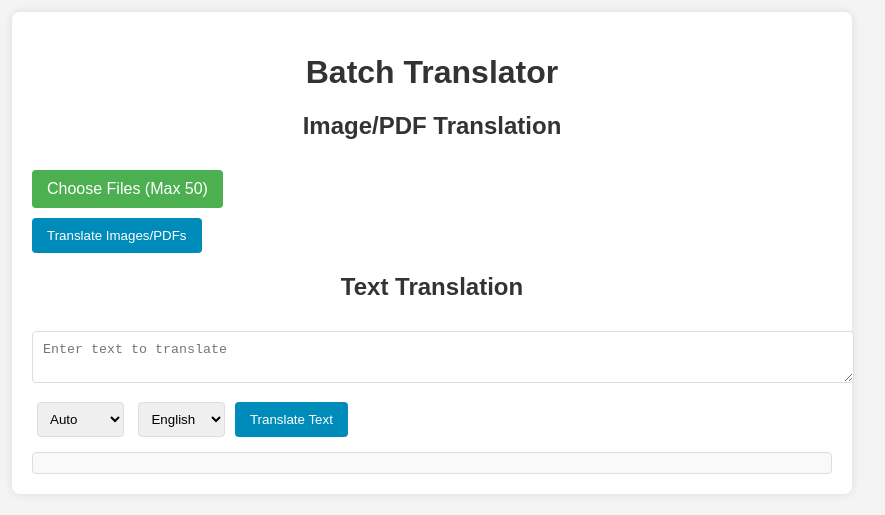
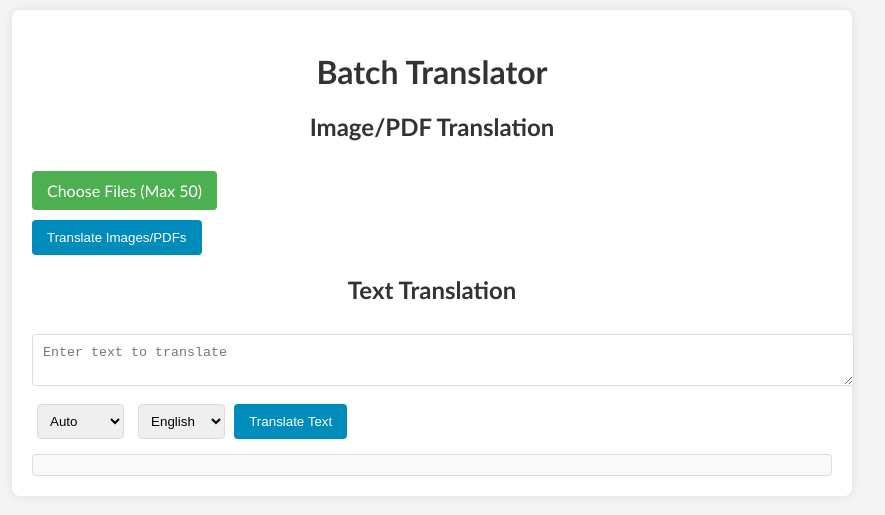
Before and after one commit to JackTheDemon354/Jacks-Batch-Translator-App, a plain HTML site: page index.html in a window 1280 px wide. Shown: the part 147-662 px from the top of the page, without its empty margins (208-1093 px from the left). Drawn offline with Linux system fonts and the light colour scheme.

Commit message:
Update style.css

```diff
--- a/style.css
+++ b/style.css
@@ -1,6 +1,6 @@
 /* Basic styling for the translator app */
 body {
-    font-family: Arial, sans-serif;
+    font-family: Calibri, Comic Sans MS;
     background-color: #f4f4f4;
     margin: 0;
     padding: 0;
```
